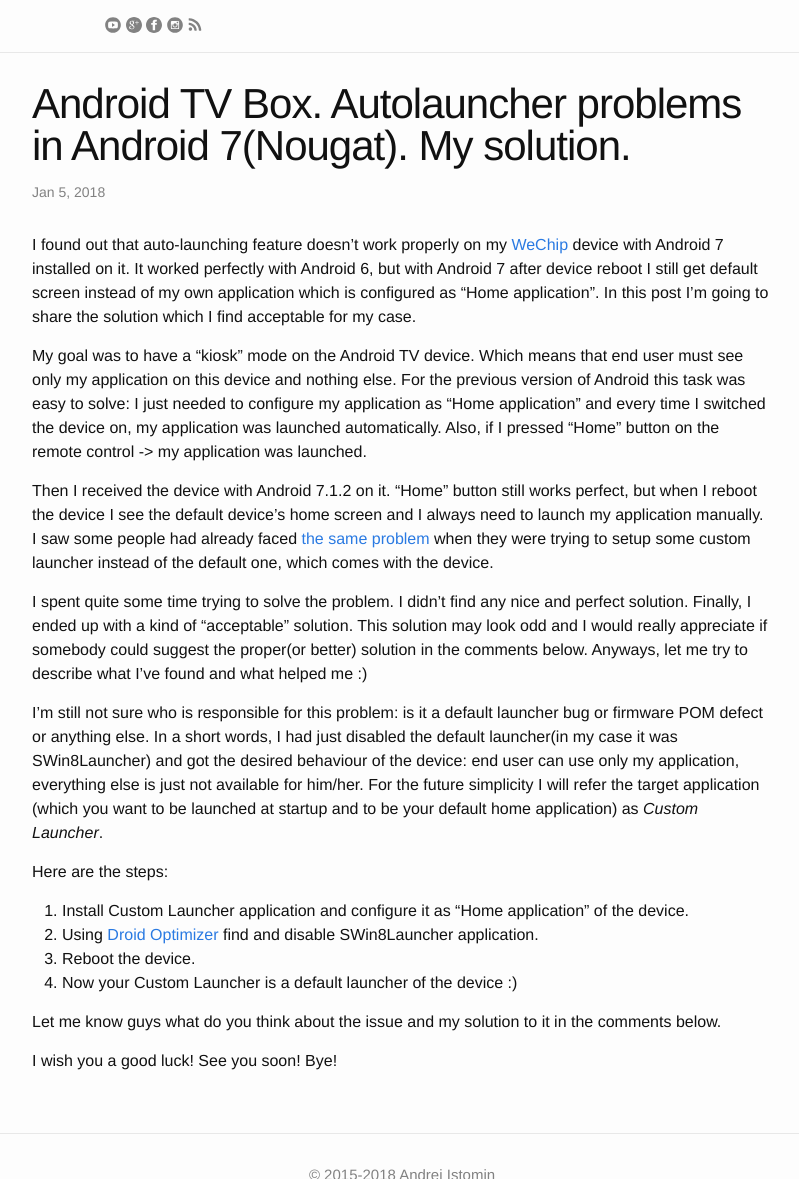
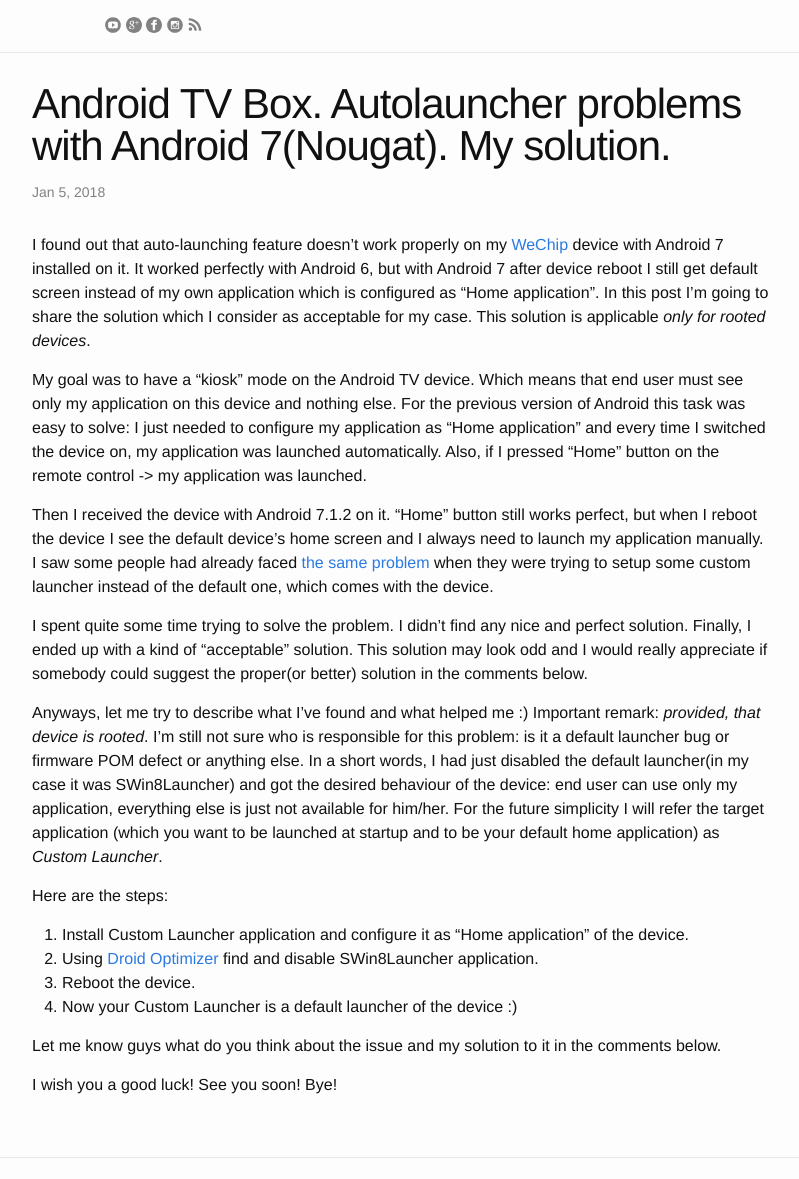
Before and after one commit to aistomin/aistomin.github.io, a Jekyll site: the page built from _posts/2018-01-06-android-tv-fix-autolaucher.markdown, in a window 1280 px wide and 1400 px high, cut to the strip 221-1400 px from the top of the window. Shown: the whole strip, without its empty margins (238-1037 px from the left). Built offline with Jekyll 4.4.1, drawn with Linux system fonts in a browser that asks for light colours; comment, search, counter and statistics services are not loaded.

Commit message:
2018-01-06-android-tv-fix-autolaucher.markdown: some text fixes and improvements.

```diff
--- a/_posts/2018-01-06-android-tv-fix-autolaucher.markdown
+++ b/_posts/2018-01-06-android-tv-fix-autolaucher.markdown
@@ -1,6 +1,6 @@
 ---
 layout: post
-title:  "Android TV Box. Autolauncher problems in Android 7(Nougat). My solution."
+title:  "Android TV Box. Autolauncher problems with Android 7(Nougat). My solution."
 date:   2018-01-06 00:00:00 +0100
 ---
 I found out that auto-launching feature doesn't work properly on my
@@ -8,7 +8,8 @@ I found out that auto-launching feature doesn't work properly on my
 worked perfectly with Android 6, but with Android 7 after device reboot
 I still get default screen instead of my own application which is configured
 as "Home application". In this post I'm going to share the solution which
-I find acceptable for my case.
+I consider as acceptable for my case. This solution is applicable
+_only for rooted devices_.
 
 My goal was to have a "kiosk" mode on the Android TV device. Which means that
 end user must see only my application on this device and nothing else. For the
@@ -24,20 +25,20 @@ already faced [the same problem](http://freaktab.com/forum/tv-player-support/aml
 when they were trying to setup some custom launcher instead of the default one,
 which comes with the device.
 
-
 I spent quite some time trying to solve the problem. I didn't find any nice
 and perfect solution. Finally, I ended up with a kind of "acceptable" solution.
 This solution may look odd and I would really appreciate if somebody could
-suggest the proper(or better) solution in the comments below. Anyways, let me try to describe what
-I've found and what helped me :)
+suggest the proper(or better) solution in the comments below.
 
-I'm still not sure who is responsible for this problem: is it a default launcher
-bug or firmware POM defect or anything else. In a short words, I had just disabled the default
-launcher(in my case it was SWin8Launcher) and got the desired behaviour of
-the device: end user can use only my application, everything else is just not
-available for him/her. For the future simplicity I will refer the target
-application (which you want to be launched at startup and to be your default
-home application) as _Custom Launcher_.
+Anyways, let me try to describe what I've found and what helped me :) Important
+remark: _provided, that device is rooted_. I'm still not sure who is responsible
+for this problem: is it a default launcher bug or firmware POM defect or anything else.
+In a short words, I had just disabled the default launcher(in my case it was
+SWin8Launcher) and got the desired behaviour of the device: end user can use
+only my application, everything else is just not available for him/her. For the
+future simplicity I will refer the target application (which you want to be
+launched at startup and to be your default home application) as
+_Custom Launcher_.
 
 Here are the steps:
 1. Install Custom Launcher application and configure it as "Home application"
```
